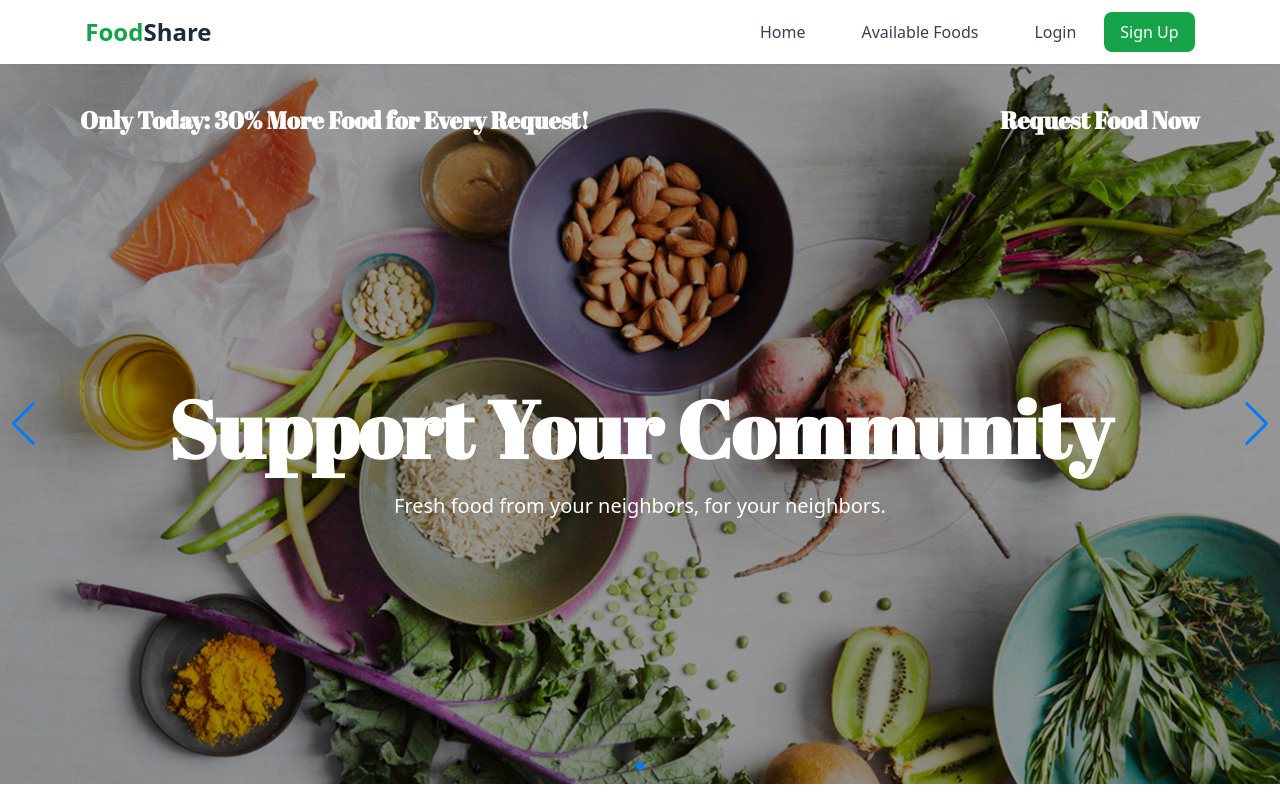
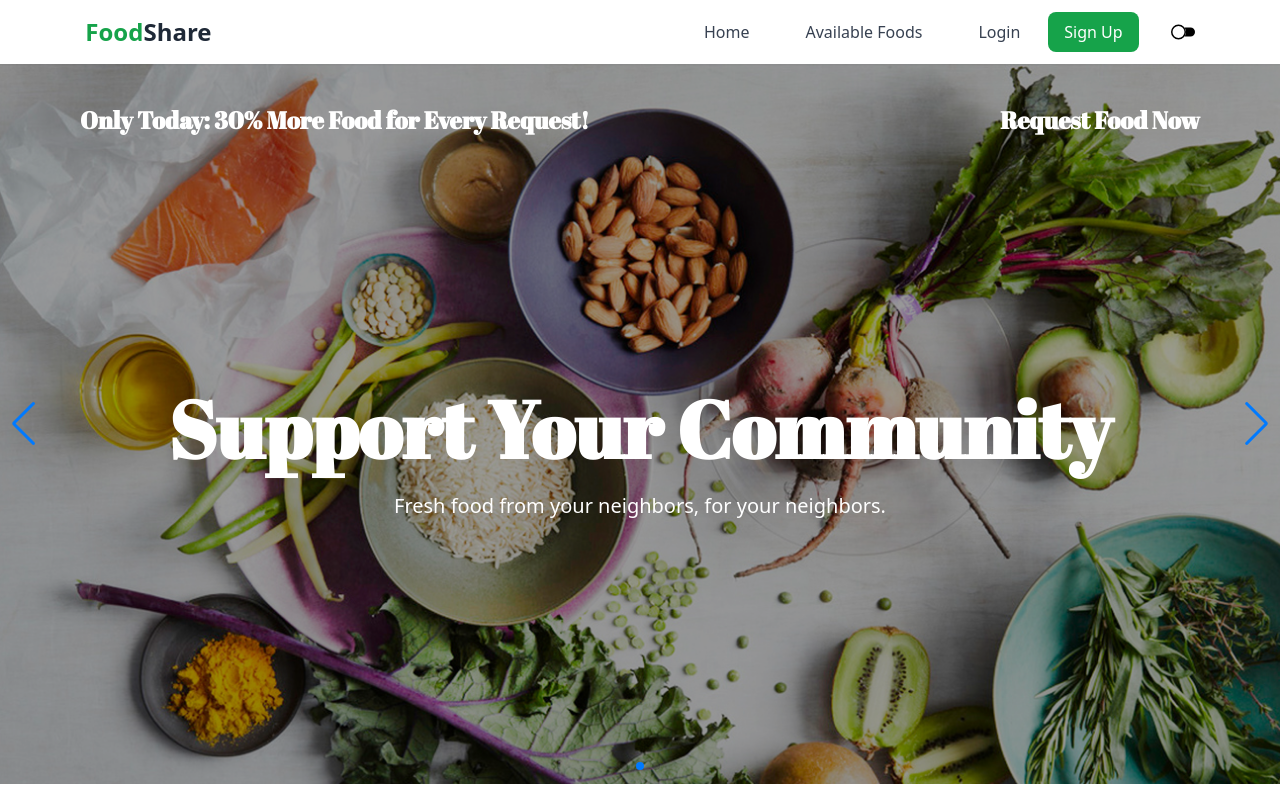
Before and after one commit to tapader13/Community-Food-Sharing-client, a React (Vite) app: page / in a window 1280 px wide. Shown: the top 800 px of the page. Built offline with nearby package versions, Linux system fonts and the light colour scheme; no server answers.

Commit message:
toggle theme design

```diff
--- a/src/components/Navbar.jsx
+++ b/src/components/Navbar.jsx
@@ -2,6 +2,7 @@ import { useState } from 'react';
 import { Link } from 'react-router';
 import { Menu, X } from 'lucide-react';
 import useAuth from '../hooks/useAuth';
+import ToggleTheme from './ToggleTheme';
 
 const Navbar = () => {
   const [isOpen, setIsOpen] = useState(false);
@@ -85,6 +86,9 @@ const Navbar = () => {
                 </button>
               </div>
             )}
+            <div>
+              <ToggleTheme />
+            </div>
           </div>
 
           {/* Mobile menu button */}
--- /dev/null
+++ b/src/components/ToggleTheme.jsx
@@ -0,0 +1,24 @@
+import { useEffect, useState } from 'react';
+import { BsToggle2On } from 'react-icons/bs';
+import { BsToggle2Off } from 'react-icons/bs';
+const ToggleTheme = () => {
+  const [theme, setTheme] = useState(localStorage.getItem('theme') || 'light');
+  useEffect(() => {
+    if (theme === 'dark') {
+      document.documentElement.classList.add('dark');
+    } else {
+      document.documentElement.classList.remove('dark');
+    }
+    localStorage.setItem('theme', theme);
+  }, [theme]);
+  return (
+    <div
+      className='cursor-pointer text-2xl'
+      onClick={() => setTheme(theme === 'dark' ? 'light' : 'dark')}
+    >
+      {theme === 'dark' ? <BsToggle2On /> : <BsToggle2Off />}
+    </div>
+  );
+};
+
+export default ToggleTheme;
```
